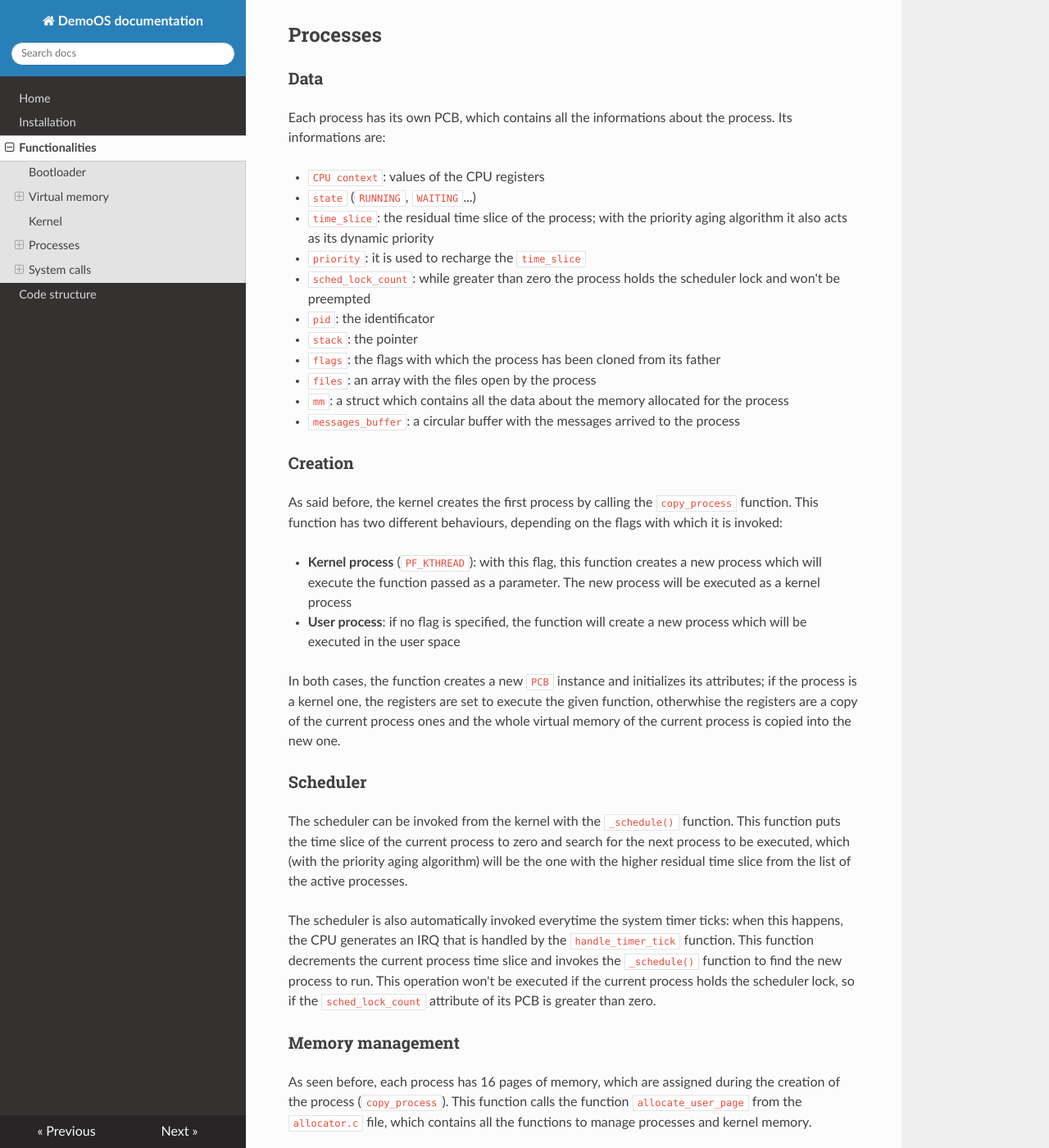
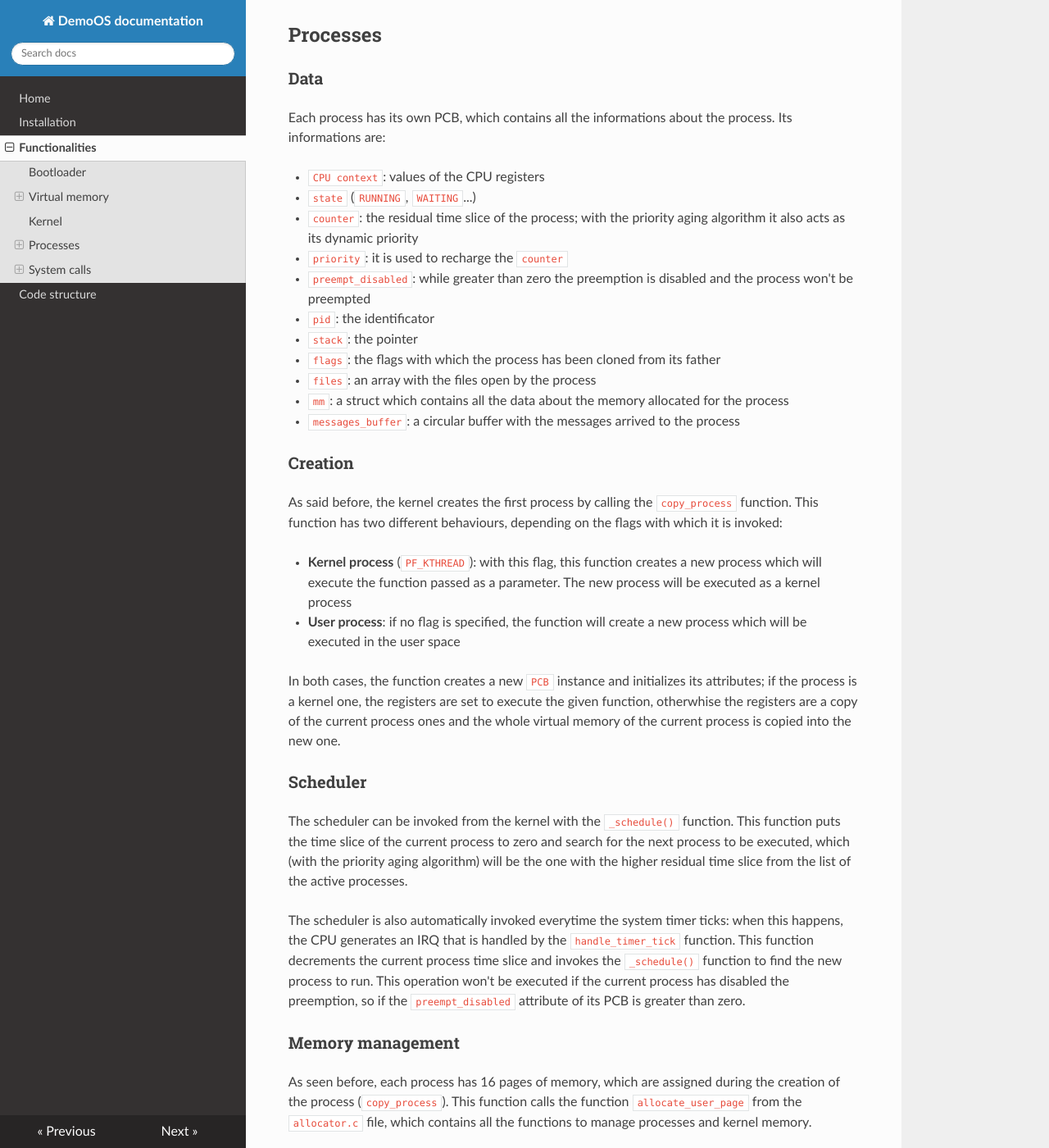
Before and after one commit to CLA012/DEMOS-OS2, an MkDocs documentation site: the page built from docs/functionalities.md, in a window 1280 px wide and 1400 px high, scrolled down 2187 px. Shown: the whole window at 82% size. Built offline with MkDocs 1.6.1, drawn with Linux system fonts in a browser that asks for light colours; nearby versions of some CDN libraries.

Commit message:
Ripristinati i nomi storici counter e preempt_disable/preempt_enable
Il campo del PCB torna a chiamarsi counter (era time_slice) e il guard
dello scheduler torna preempt_disable/preempt_enable con il campo
preempt_disabled (erano sched_lock/sched_unlock con sched_lock_count):
sono gli stessi nomi della base di partenza (s-matyukevich / Linux
storico). La distinzione concettuale emersa dalla review resta affidata
ai commenti: counter e' documentato nel PCB come quanto residuo E
priorita' dinamica dello schema a epoche, e preempt_disable/enable sono
documentate come guard di sezione critica dello scheduler, distinto
dalla politica di preemption espressa dal campo is_preemptive del
descrittore. Nessun cambiamento di comportamento.

Co-Authored-By: Claude Fable 5 <noreply@anthropic.com>
Claude-Session: https://claude.ai/code/session_014MDp14Mc2Hdv8VcuuRaz2x

```diff
--- a/docs/functionalities.md
+++ b/docs/functionalities.md
@@ -103,11 +103,11 @@ process. Its informations are:
 
 - `CPU context`: values of the CPU registers
 - `state` (`RUNNING`, `WAITING`...)
-- `time_slice`: the residual time slice of the process; with the priority aging
+- `counter`: the residual time slice of the process; with the priority aging
 algorithm it also acts as its dynamic priority
-- `priority`: it is used to recharge the `time_slice`
-- `sched_lock_count`: while greater than zero the process holds the scheduler
-lock and won't be preempted
+- `priority`: it is used to recharge the `counter`
+- `preempt_disabled`: while greater than zero the preemption is disabled and
+the process won't be preempted
 - `pid`: the identificator
 - `stack`: the pointer
 - `flags`: the flags with which the process has been cloned from its father
@@ -145,8 +145,8 @@ The scheduler is also automatically invoked everytime the system timer ticks:
 when this happens, the CPU generates an IRQ that is handled by the
 `handle_timer_tick` function. This function decrements the current process time
 slice and invokes the `_schedule()` function to find the new process to run. This
-operation won't be executed if the current process holds the scheduler lock, so
-if the `sched_lock_count` attribute of its PCB is greater than zero.
+operation won't be executed if the current process has disabled the preemption,
+so if the `preempt_disabled` attribute of its PCB is greater than zero.
 
 ### Memory management
 
```
Also changed, not shown: 4 other files.
